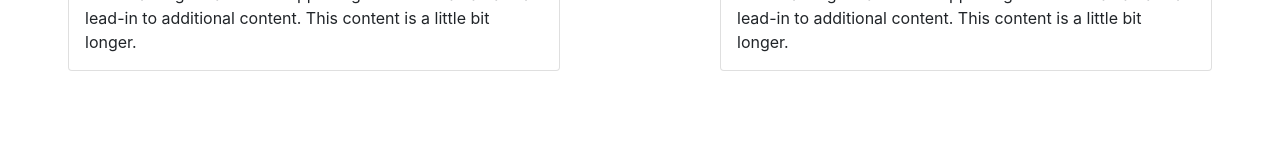
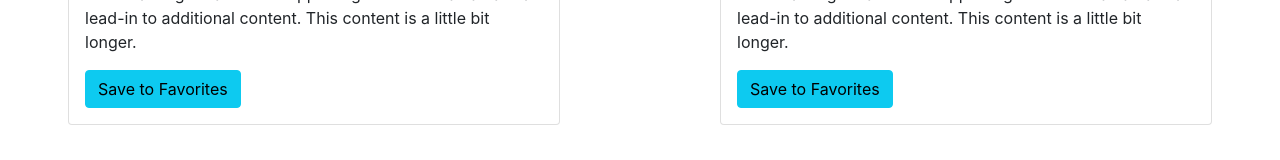
Before and after one commit to patty345/news-for-you, a React (Create React App) app in the folder client/: page / in a window 1280 px wide. Shown: the part 585-745 px from the top of the page. Built offline with nearby package versions, Linux system fonts and the light colour scheme.

Commit message:
added the button to the newscontent

```diff
--- a/client/src/components/Newscontent.js
+++ b/client/src/components/Newscontent.js
@@ -1,5 +1,5 @@
 import React from 'react';
-import { Row, Card, Col } from 'react-bootstrap';
+import { Row, Card, Col, Button } from 'react-bootstrap';
 
 
 const NewsContent = () => {
@@ -17,6 +17,7 @@ const NewsContent = () => {
             This is a longer card with supporting text below as a natural
             lead-in to additional content. This content is a little bit longer.
           </Card.Text>
+          <Button variant='info'>Save to Favorites</Button>
         </Card.Body>
       </Card>
     </Col>
```
